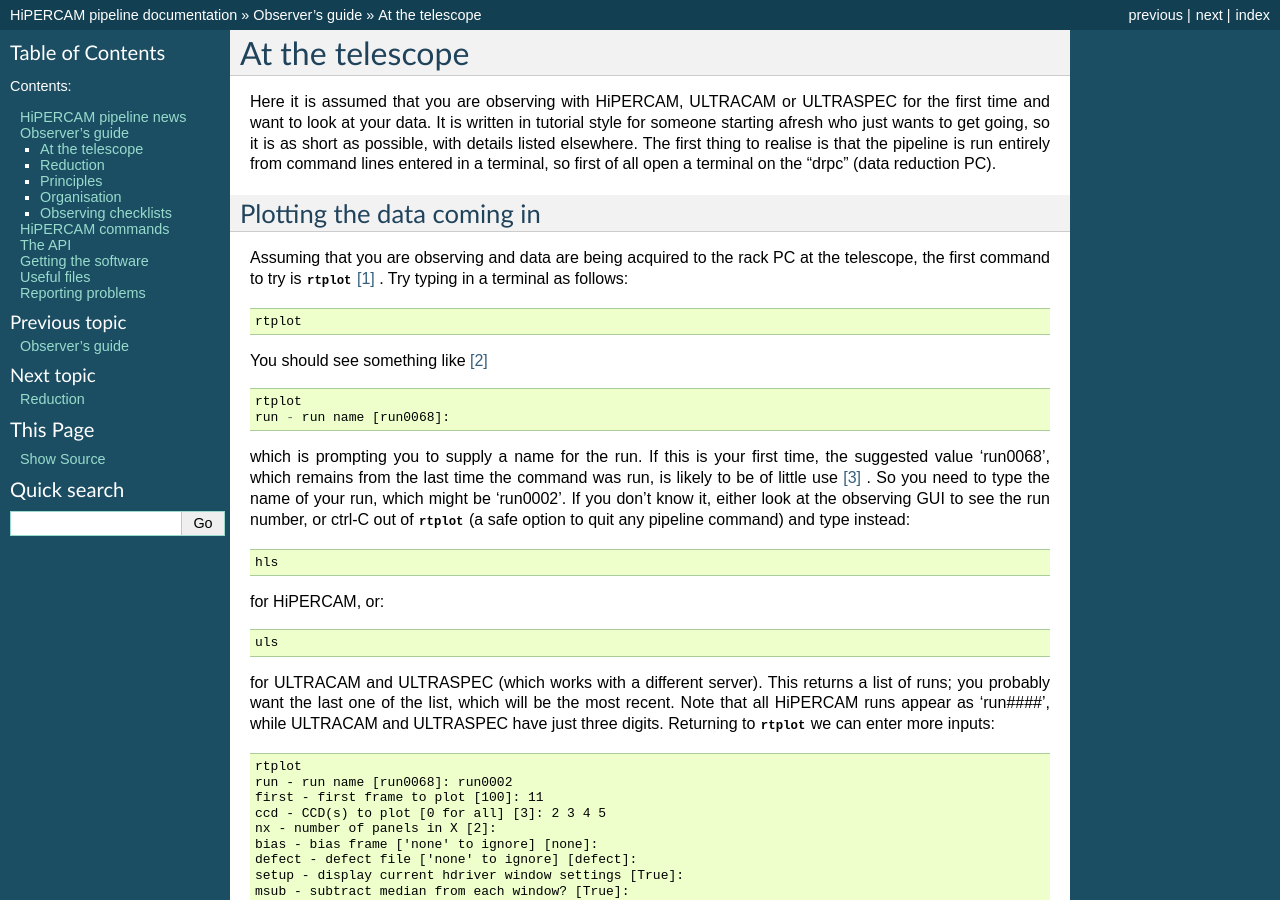
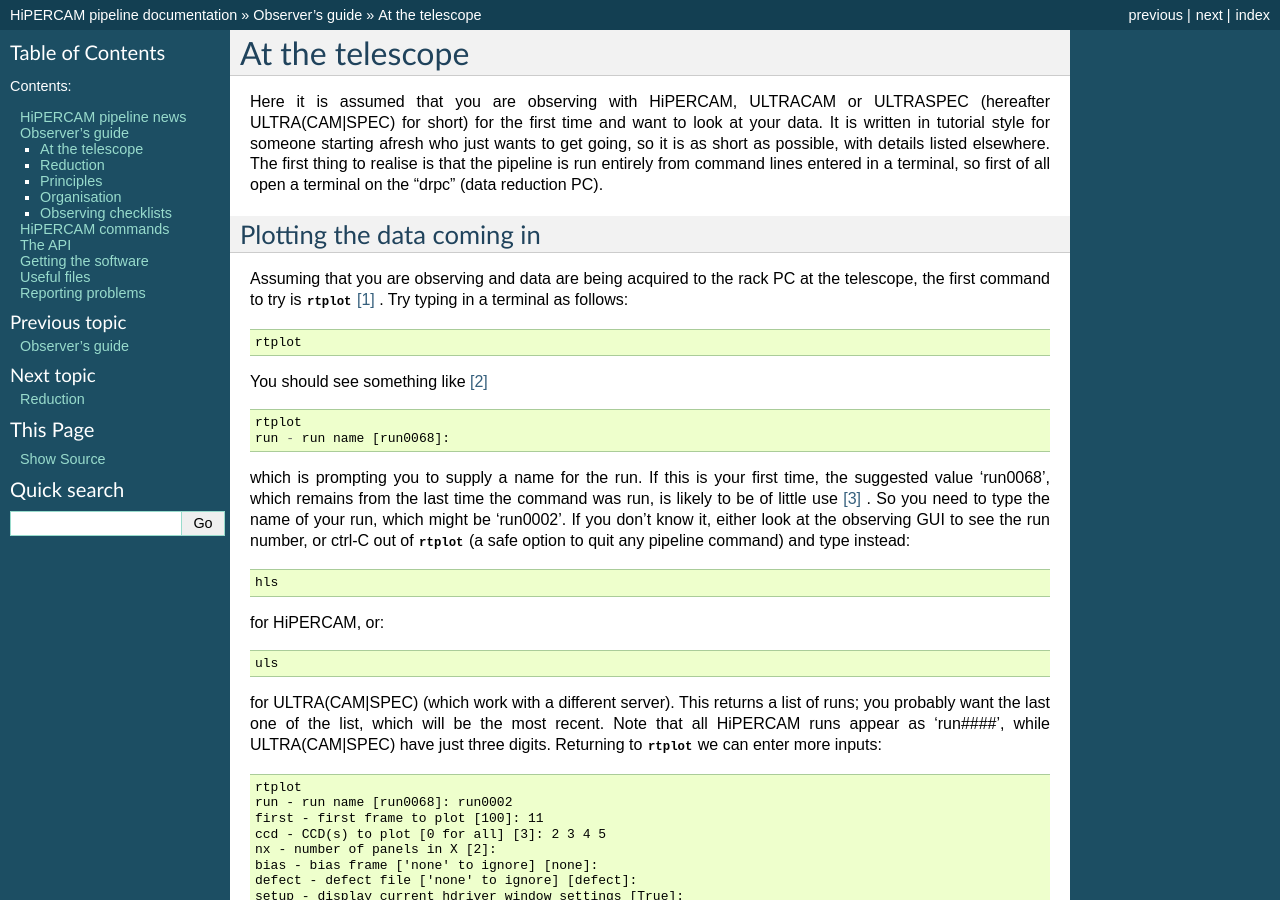
Before and after one commit to HiPERCAM/hipercam, a Sphinx documentation site: the page built from docs/telescope.rst, in a window 1280 px wide and 900 px high. Built offline with Sphinx 7.4.7, drawn with Linux system fonts in a browser that asks for light colours; formulas are drawn with MathJax 3; some of the changed text lies outside the part shown.

Commit message:
documentation

```diff
--- a/docs/globals.rst
+++ b/docs/globals.rst
@@ -9,6 +9,7 @@
    :trim:
 
 .. |hiper| replace:: HiPERCAM
+.. |ultra| replace:: ULTRA(CAM|SPEC)
 .. |add| replace:: :func:`add <hipercam.scripts.add>`
 .. |averun| replace:: :func:`averun <hipercam.scripts.averun>`
 .. |cadd| replace:: :func:`cadd <hipercam.scripts.cadd>`
--- a/docs/telescope.rst
+++ b/docs/telescope.rst
@@ -8,12 +8,13 @@
 ****************
 
 Here it is assumed that you are observing with |hiper|, ULTRACAM or
-ULTRASPEC for the first time and want to look at your data. It is
-written in tutorial style for someone starting afresh who just wants
-to get going, so it is as short as possible, with details listed
-elsewhere. The first thing to realise is that the pipeline is run
-entirely from command lines entered in a terminal, so first of all
-open a terminal on the "drpc" (data reduction PC).
+ULTRASPEC (hereafter |ultra| for short) for the first time and want to
+look at your data. It is written in tutorial style for someone
+starting afresh who just wants to get going, so it is as short as
+possible, with details listed elsewhere. The first thing to realise is
+that the pipeline is run entirely from command lines entered in a
+terminal, so first of all open a terminal on the "drpc" (data
+reduction PC).
 
 Plotting the data coming in
 ===========================
@@ -42,10 +43,10 @@
 
   uls
 
-for ULTRACAM and ULTRASPEC (which works with a different server).
+for |ultra| (which work with a different server).
 This returns a list of runs; you probably want the last one of the list, which
 will be the most recent. Note that all |hiper| runs appear as 'run####', while
-ULTRACAM and ULTRASPEC have just three digits. Returning to |rtplot| we can
+|ultra| have just three digits. Returning to |rtplot| we can
 enter more inputs::
 
   rtplot
@@ -102,8 +103,8 @@
 
 ensures that |rtplot| tries to get the data from the |hiper| server on
 the rack (which must itself be running of course), while you would
-want to substitute 'us' when using the ULTRACAM|SPEC server, or 'ul'
-when accessing ULTRACAM|SPEC data locally. One very useful feature of
+want to substitute 'us' when using the |ultra| server, or 'ul'
+when accessing |ultra| data locally. One very useful feature of
 |rtplot| is for quick examination of the FWHM of images through a
 parameter called ``profit`` that will only be prompted if you display
 just a single CCD.  This is useful to see if your target has
@@ -279,9 +284,9 @@
          by default. The one you might want to change is ``source`` which
          should be ``hs`` for data from the |hiper| server at the telescope,
          or ``hl`` for data from a disk file local to your computer (or ``us``
-         and ``ul`` for ULTRACAM).
+         and ``ul`` for |ultra|).
 
 .. [#f2] All raw |hiper| file names take the form 'run####.fits' but
-         the extension '.fits' can be omitted. ULTRACAM|SPEC files take the
+         the extension '.fits' can be omitted. |ultra| files take the
          form 'run###.dat' / 'run###.xml'. Note that |hiper| files have
-         4 digits compared to ULTRACAM|SPEC's 3.
+         4 digits compared to |ultra|'s 3.
```
Also changed, not shown: other parts of docs/telescope.rst (+11 -7 lines), docs/reduction.rst (+4 -4 lines).
